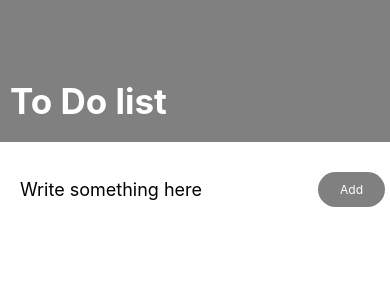
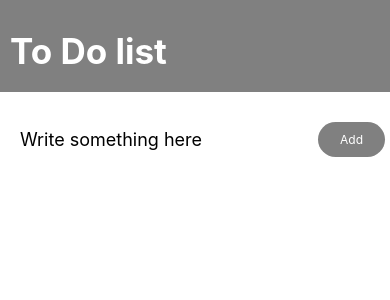
Before and after one commit to earvinpiamonte/ToDoAppDemo, a React Native app: screen / in a window 390 px wide. Shown: the top 300 px of the page. Built offline with nearby package versions, Linux system fonts and the light colour scheme.

Commit message:
Update styles

```diff
--- a/App.js
+++ b/App.js
@@ -208,7 +208,7 @@ const styles = StyleSheet.create({
     backgroundColor: 'gray',
     paddingLeft: 10,
     paddingRight: 10,
-    paddingTop: 80,
+    paddingTop: 30,
     paddingBottom: 20,
   },
   heading: {
@@ -267,7 +267,7 @@ const styles = StyleSheet.create({
     textDecorationStyle: 'solid',
   },
   checkbox: {
-    marginTop: 3,
+    marginTop: 10,
     marginLeft: -10,
   },
   flatList: {
```
